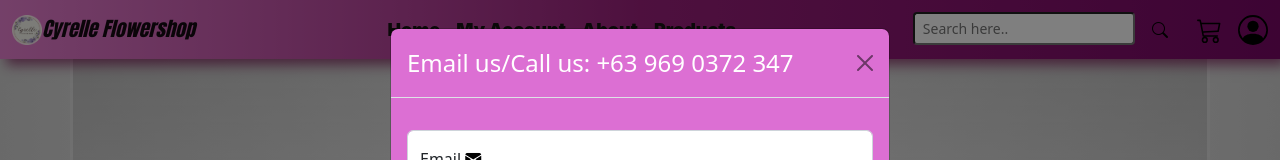
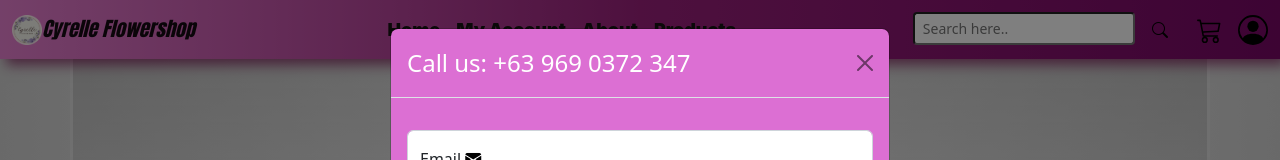
Before and after one commit to Cyrelle12/mini1, a plain HTML site: page index.html in a window 1280 px wide. Both pictures are taken after a click on the button "Contact us". Shown: the part 836-996 px from the top of the page. Drawn offline with nearby package versions, Linux system fonts and the light colour scheme.

Commit message:
Update index.html

```diff
--- a/index.html
+++ b/index.html
@@ -126,7 +126,7 @@
                     <div class="modal-dialog">
                         <div class="modal-content" style="background-color: rgba(220, 111, 211);">
                             <div class="modal-header">
-                                <h4 class="modal-title text-white">Email us/Call us: +63 969 0372 347</h4>
+                                <h4 class="modal-title text-white">Call us: +63 969 0372 347</h4>
                                 <button type="button" class="btn-close btn btn-light" data-bs-dismiss="modal"></button>
                             </div>
                             <div class="modal-body">
```
